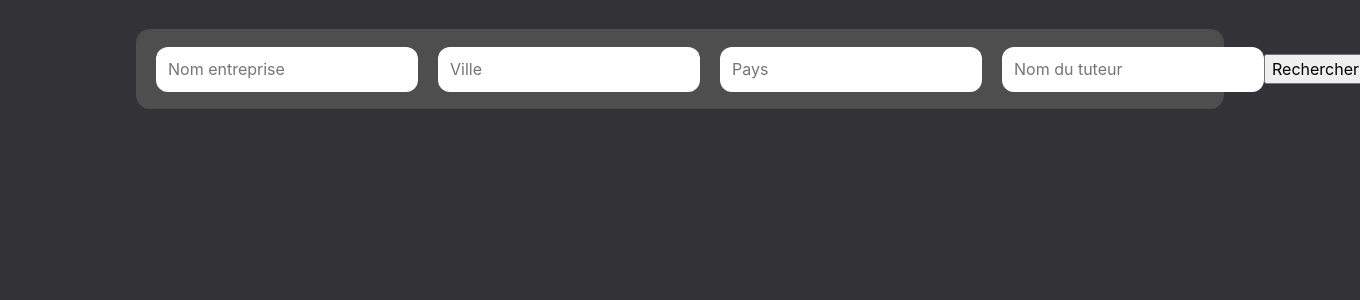
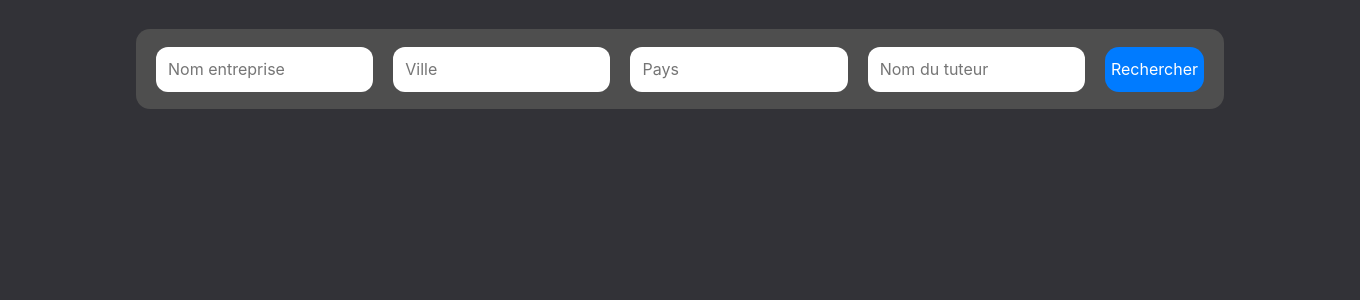
Before and after one commit to GabDer/DDMN_ProjetSymfony, a Symfony app: template templates/ListeEntreprise.html.twig in a window 1360 px wide. Shown: the part 71-371 px from the top of the page. Run offline with Twig, Linux system fonts and the light colour scheme; the template is opened without the code that fills it, so the values that code supplies are empty; some libraries are stand-ins or nearby versions.

Commit message:
CSS barre recherche

```diff
--- a/public/LoginCSS.css
+++ b/public/LoginCSS.css
@@ -201,6 +201,15 @@ body {
   border: none;
   padding-left: 12px;
   padding-top: 0px;
+  width: inherit;
+}
+.barreRecherche input[type='submit']{
+  margin-left: 20px;
+  margin-right: 20px;
+  border-radius: 14px;
+  border: none;
+  background-color: #007bff;
+  color: white;
 }
 .modale_content a {
   text-decoration: none;
@@ -348,7 +357,11 @@ border: 1.5px solid transparent;
     p{
       white-space: nowrap;
     }
-
+    .champRecherche{
+      display: flex;
+      width: 100%;
+      justify-content: center;
+    }
 /*--------------------------------------------------
               Fin CSS Ajout From
 ---------------------------------------------------*/
--- a/templates/ListeEntreprise.html.twig
+++ b/templates/ListeEntreprise.html.twig
@@ -8,11 +8,13 @@
 
 	<div class="divFiltre">
 		<div class="barreRecherche">
-			<input type="text" placeholder="Nom entreprise">
-			<input type="text" placeholder="Ville">
-			<input type="text" placeholder="Pays">
-			<input type="text" placeholder="Nom du tuteur">
-			<input type="submit" value="Rechercher">
+			<div class="champRecherche">
+				<input type="text" placeholder="Nom entreprise">
+				<input type="text" placeholder="Ville">
+				<input type="text" placeholder="Pays">
+				<input type="text" placeholder="Nom du tuteur">
+				<input type="submit" value="Rechercher">
+			</div>
 		</div>
 	</div>
 	{% set Role = app.session.get('Role') %}
```
